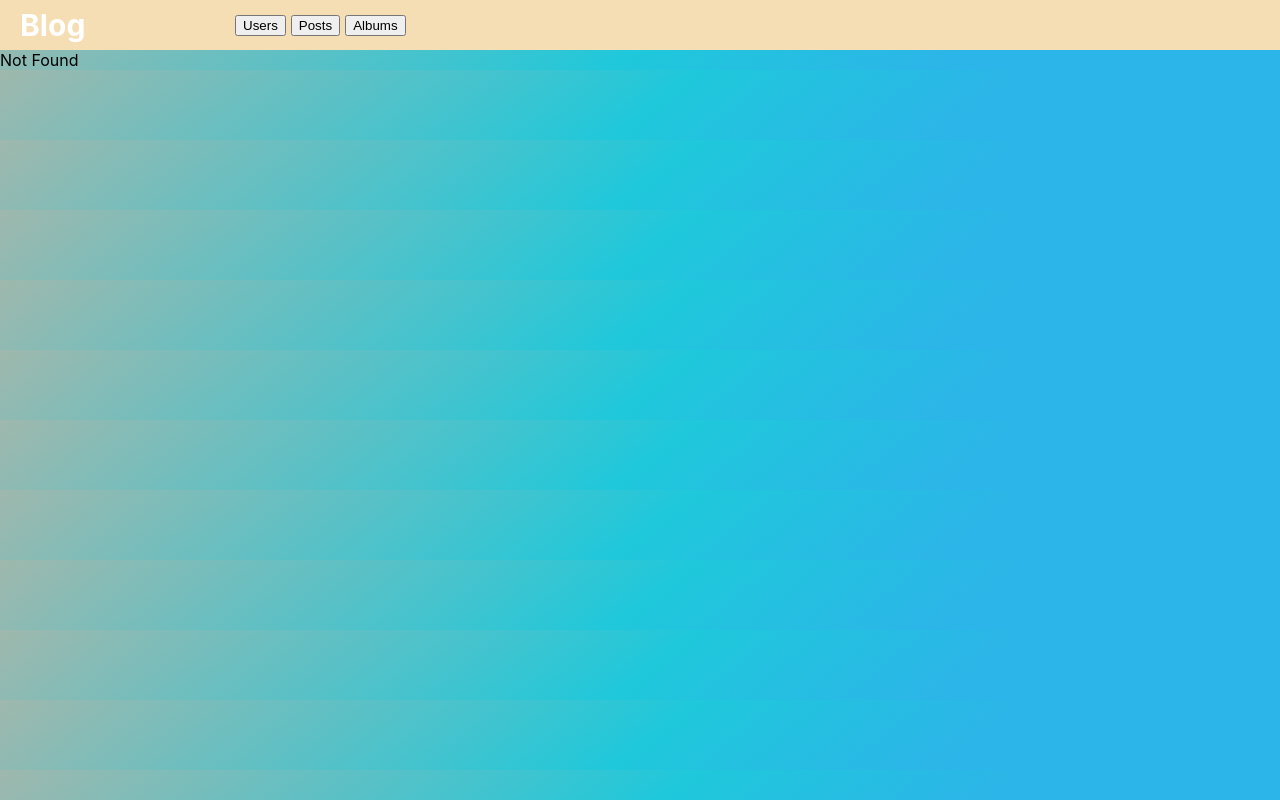
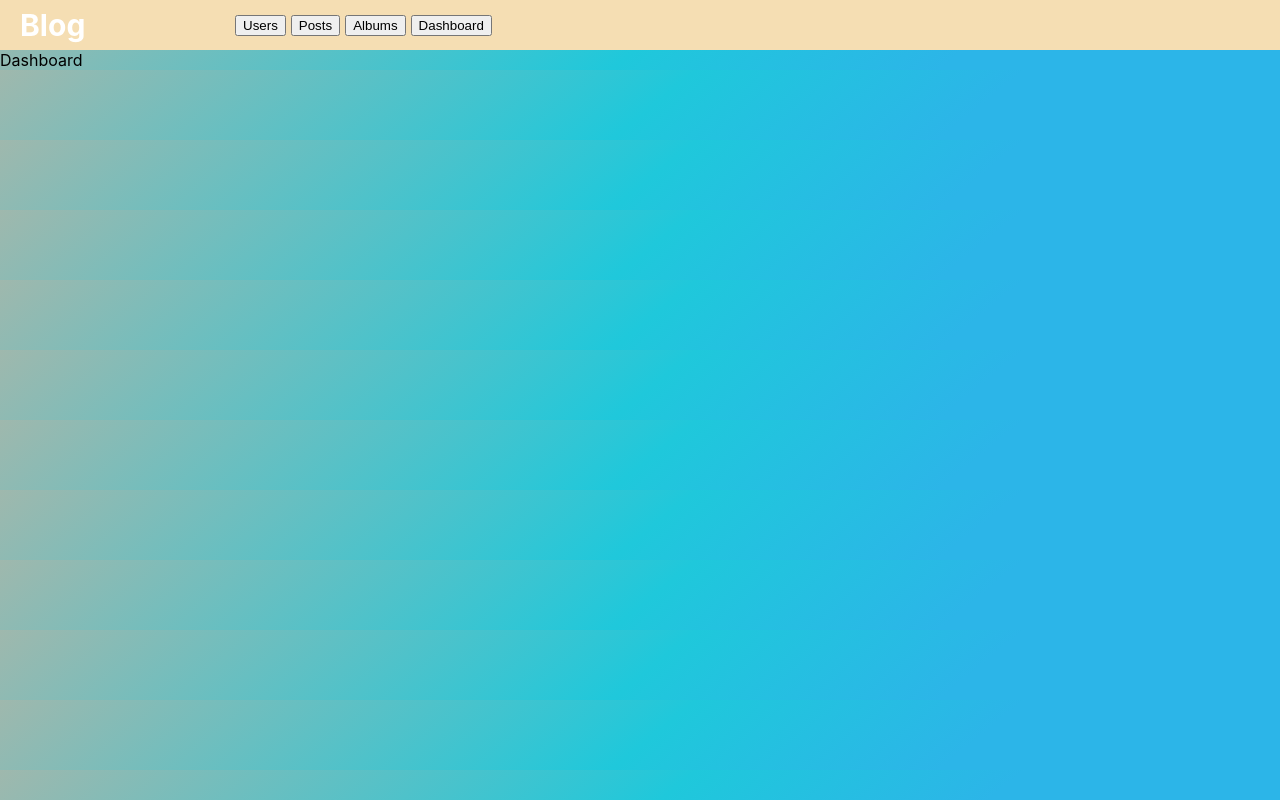
Before and after one commit to KatiaDev/blog-app-react, a React (Create React App) app: page /posts in a window 1280 px wide. Before the commit this address had no page. Built offline with nearby package versions, Linux system fonts and the light colour scheme; a web font is replaced by a local one.

Commit message:
fetch albums, users, single_post

```diff
--- a/src/components/PostView.js
+++ b/src/components/PostView.js
@@ -1,7 +1,9 @@
-import React, { useState } from "react";
+import React, { useContext, useEffect, useState, useCallback } from "react";
 import PropTypes from "prop-types";
 import styled from "styled-components";
 import { CommentsProvider } from "../contexts/CommentsContext";
+import { NavigationContext } from "../containers/Home";
+import { SINGLE_POST } from "../routes";
 import CommentsView from "./CommentsView";
 
 const StyledDiv = styled.div`
@@ -31,21 +33,50 @@ const StyledButton = styled.button`
   font-size: 14px;
 `;
 
-const PostView = ({ id, title, body, userId }) => {
+const PostView = ({ id, title, body, userId, newData = false }) => {
   const [showComments, setShowComments] = useState(false);
+  const [viewPost, setViewPost] = useState(null);
+  const { navigateTo } = useContext(NavigationContext);
+
+  const fetchSelectedPost = useCallback(() => {
+    fetch(`https://jsonplaceholder.typicode.com/posts/${id}`)
+      .then((response) => response.json())
+      .then((data) => setViewPost(data));
+  }, [id]);
 
   const handleClick = () => {
     setShowComments(!showComments);
   };
-
+  useEffect(() => {
+    if (newData && !viewPost) {
+      fetchSelectedPost();
+    }
+  }, [newData, viewPost, fetchSelectedPost]);
   return (
     <StyledDiv>
+      {!newData ? (
+        <>
+          <StyledButton
+            onClick={navigateTo({
+              path: SINGLE_POST,
+              args: { id, title, body },
+            })}
+          >
+            Show details
+          </StyledButton>
           <StyledH4>{title}</StyledH4>
           <StyledText>{body}</StyledText>
+        </>
+      ) : (
+        <>
+          <StyledH4>{viewPost?.title}</StyledH4>
+          <StyledText>{viewPost?.body}</StyledText>
           <StyledButton onClick={handleClick}>Toggle comments</StyledButton>
           <CommentsProvider>
             {showComments && <CommentsView postId={id} />}
           </CommentsProvider>
+        </>
+      )}
     </StyledDiv>
   );
 };
--- a/src/components/PostsView.js
+++ b/src/components/PostsView.js
@@ -11,7 +11,7 @@ export default function PostsView({ posts }) {
   return (
     <StyledDiv>
       {posts.map((post) => (
-        <PostView key={post.id} {...post} />
+        <PostView key={post.id} {...post} newData={false} />
       ))}
     </StyledDiv>
   );
--- a/src/containers/Albums.js
+++ b/src/containers/Albums.js
@@ -0,0 +1,24 @@
+import React, { useState, useEffect } from "react";
+
+export default function Albums() {
+  const [albums, setAlbums] = useState([]);
+
+  const fetchAlbums = () =>
+    fetch("https://jsonplaceholder.typicode.com/albums")
+      .then((response) => response.json())
+      .then((data) => setAlbums(data));
+
+  useEffect(() => {
+    fetchAlbums();
+  }, []);
+
+  return (
+    <div>
+      {albums.map(({ id, title, userId }) => (
+        <div key={id}>
+          <p>{`Title: ${title}`}</p>
+        </div>
+      ))}
+    </div>
+  );
+}
--- a/src/containers/Header.js
+++ b/src/containers/Header.js
@@ -1,4 +1,5 @@
 import React from "react";
+import appRoutes from "../routes";
 import styled from "styled-components";
 
 const StyledHeader = styled.header`
@@ -36,9 +37,20 @@ export default function Header({ navigateTo, userPermissions }) {
       <StyledHeader>
         <Title>Blog</Title>
         <HeaderItemsWrapper>
-          <HeaderItem onClick={navigateTo("/users")}>Users</HeaderItem>
-          <HeaderItem onClick={navigateTo("/posts")}>Posts</HeaderItem>
-          <HeaderItem onClick={navigateTo("/albums")}>Albums</HeaderItem>
+          {appRoutes
+            .filter(({ menuLocation }) => menuLocation)
+            .filter(
+              ({ permissions }) =>
+                permissions.some((permission) =>
+                  userPermissions.includes(permission)
+                ) || permissions.length === 0
+            )
+
+            .map(({ path, title }) => (
+              <HeaderItem key={path} onClick={navigateTo({ path, args: null })}>
+                {title}
+              </HeaderItem>
+            ))}
         </HeaderItemsWrapper>
       </StyledHeader>
     </>
--- a/src/containers/Home.js
+++ b/src/containers/Home.js
@@ -1,22 +1,26 @@
-import React, { useState } from "react";
+import React, { useState, createContext } from "react";
 import Header from "./Header";
 import appRoutes from "../../src/routes";
 
+export const NavigationContext = createContext();
+
 export default function Home({ permissions }) {
-  const [route, setRoute] = useState("");
+  const [route, setRoute] = useState({path:"", args: null});
 
   const navigateTo = (to) => () => setRoute(to);
 
   const renderBasedOnPath = () => {
-    const activeRoute = appRoutes.find((r) => r.path === route);
+    const activeRoute = appRoutes.find((r) => r.path === route.path);
 
-    return activeRoute?.render() || "Not Found";
+    return activeRoute.render(route.args);
   };
 
   return (
-    <>
+
+    <NavigationContext.Provider value={{path: route.path, navigateTo}}  >
       <Header userPermissions={permissions} navigateTo={navigateTo} />
       {renderBasedOnPath()}
-    </>
+      </NavigationContext.Provider>
+
   );
 }
--- a/src/containers/Users.js
+++ b/src/containers/Users.js
@@ -0,0 +1,28 @@
+import React, { useState, useEffect } from "react";
+
+export default function Users() {
+  const [usersList, setUsersList] = useState([]);
+
+  const fetchUsersList = () =>
+    fetch("https://jsonplaceholder.typicode.com/users")
+      .then((response) => response.json())
+      .then((data) => setUsersList(data));
+
+  useEffect(() => {
+    fetchUsersList();
+  }, []);
+
+  return (
+    <div style={{ textAlign: "left", padding: 50 }}>
+      {usersList.map(({ id, name, username, email, phone, website }) => (
+        <div key={id} style={{ margin: 10, padding: 5 }}>
+          <p>{`Name:${name}`}</p>
+          <p>{`Username:${username}`}</p>
+          <p>{`email:${email}`}</p>
+          <p>{`phone:${phone}`}</p>
+          <p>{`website:${website}`}</p>
+        </div>
+      ))}
+    </div>
+  );
+}
--- a/src/routes.js
+++ b/src/routes.js
@@ -1,16 +1,51 @@
+import PostView from "./components/PostView";
+import Albums from "./containers/Albums";
 import Posts from "./containers/Posts";
+import Users from "./containers/Users";
 import { PostsProvider } from "./contexts/PostsContext";
+
+export const SINGLE_POST = "/posts/:id";
 
 const appRoutes = [
   {
+    path: "/users",
+    title: "Users",
+    menuLocation: true,
+    permissions: ["ADMIN"],
+    render: () => <Users />,
+  },
+  {
     path: "/posts",
-    title: "Posts List",
+    title: "Posts",
+    menuLocation: true,
     permissions: ["READ_POST", "ADMIN"],
-    render: () => (
+    render: (props) => (
       <PostsProvider>
-        <Posts />
+        <Posts {...props} />
       </PostsProvider>
     ),
+  },
+
+  {
+    path: "/albums",
+    title: "Albums",
+    menuLocation: true,
+    permissions: ["READ_ALBUM", "ADMIN"],
+    render: () => <Albums />,
+  },
+  {
+    path: SINGLE_POST,
+    title: "Post",
+    menuLocation: false,
+    permissions: ["READ_POST", "ADMIN"],
+    render: (props) => <PostView {...props} newData />,
+  },
+  {
+    path: "",
+    title: "Dashboard",
+    menuLocation: true,
+    permissions: [],
+    render: () => "Dashboard",
   },
 ];
 
```
Lines whose indentation alone changed are shown as unchanged.
